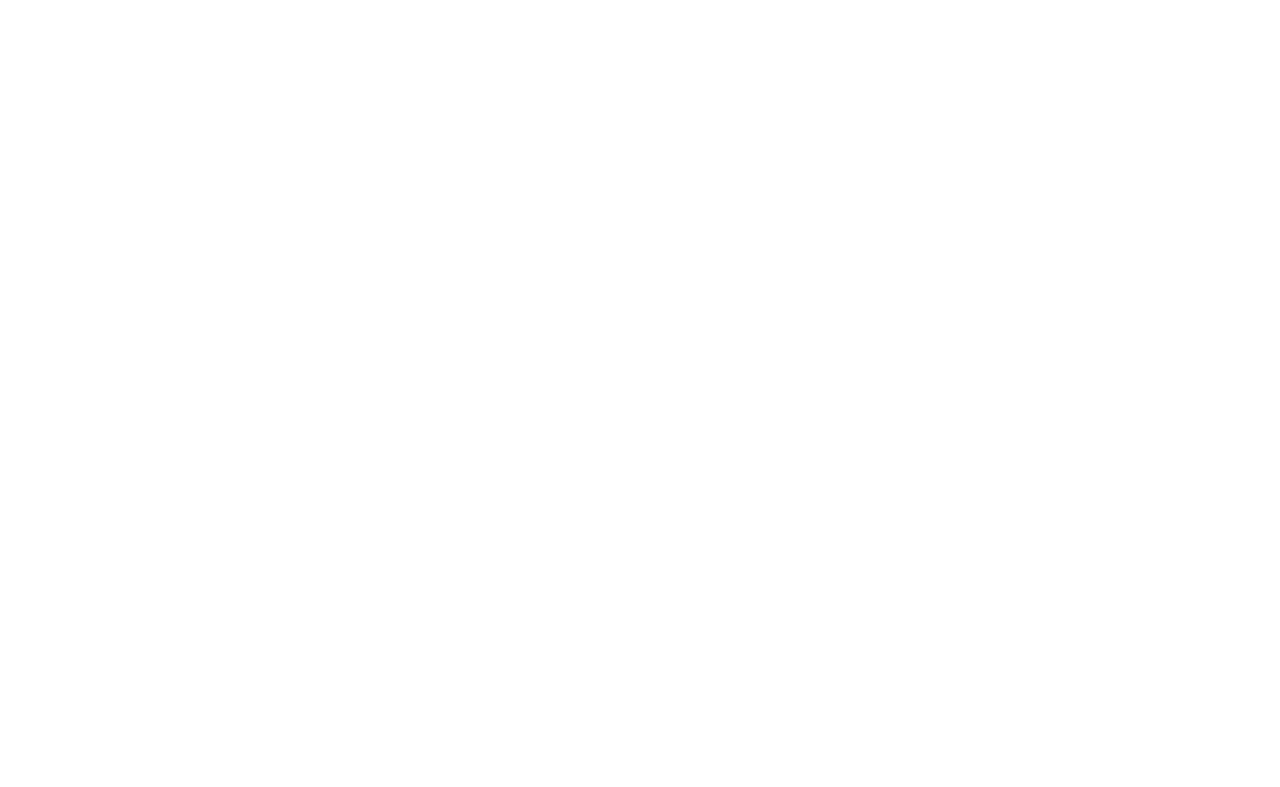
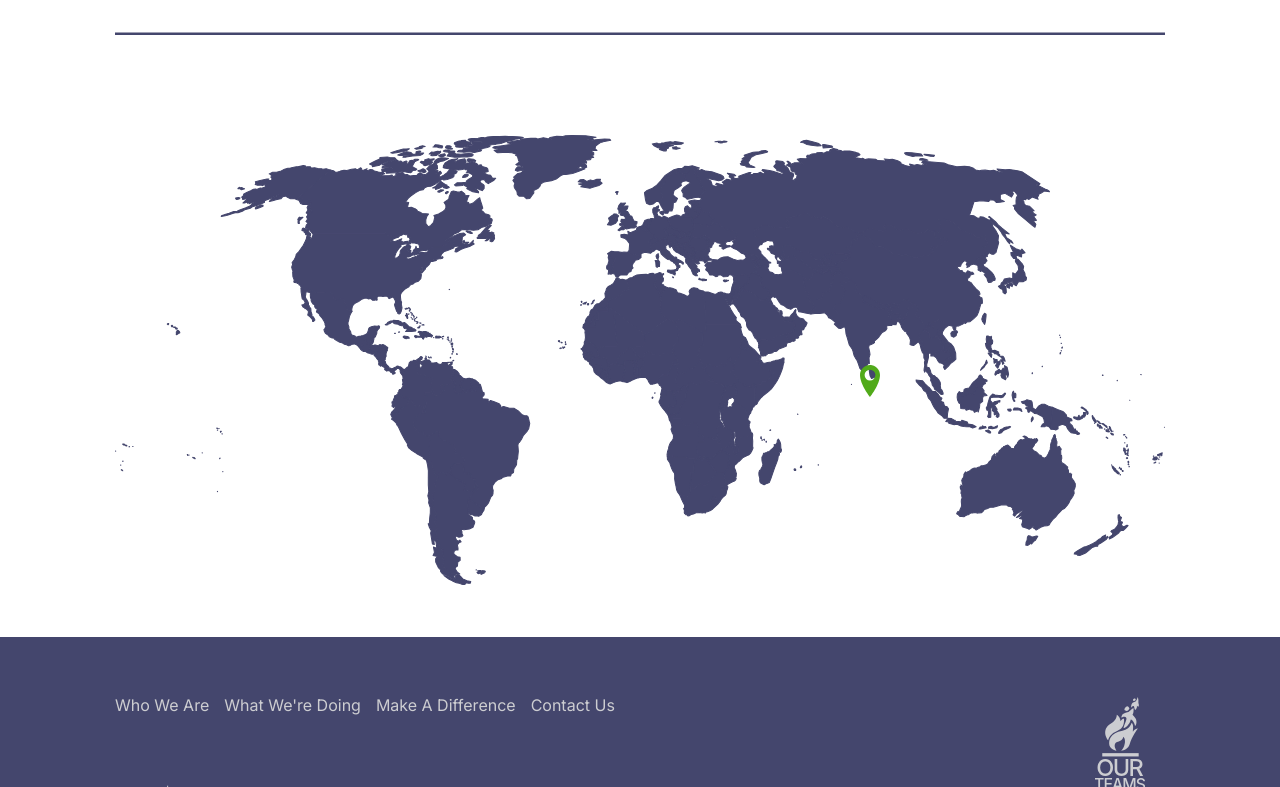
Before and after one commit to DeCKT/ourteamsinc, a React (Vite) app: page / in a window 1280 px wide. Shown: the part 1101-1888 px from the top of the page. Before the commit the page ends 860 px from the top, so only its background shows below. Built offline with nearby package versions, Linux system fonts and the light colour scheme; a web font is replaced by a local one.

Commit message:
location pins

```diff
--- a/src/components/Form.jsx
+++ b/src/components/Form.jsx
@@ -6,8 +6,11 @@
   const [responses, setResponses] = useState({});
 
   const subForm = () => {
-    // let fieldValues = props.fieldIds.map((id) => document.getElementById(id));
-    console.log(responses);
+    window.alert(
+      `The recorded responses are: ${Object.values(responses).map(
+        (resp) => `\n${resp}`
+      )}`
+    );
     props.setForm(responses);
   };
 
--- /dev/null
+++ b/src/components/Pin.jsx
@@ -0,0 +1,47 @@
+import { useState } from "react";
+import { Link } from "react-router-dom";
+
+export default function Pin(props) {
+  const [hover, setHover] = useState(false);
+
+  const toLeft = (val) => {
+    if (val >= 60) {
+      return "to-left";
+    } else {
+      return "to-right";
+    }
+  };
+
+  return (
+    <div
+      className="pin"
+      style={{
+        position: "absolute",
+        top: `${props.pin.pinTop}%`,
+        left: `${props.pin.pinLeft}%`,
+      }}
+      onMouseOver={() => setHover(true)}
+      onMouseLeave={() => setHover(false)}
+    >
+      <Link to={`/team/${props.pin.teamId}`}>
+        <svg
+          fill={!props.pin.active ? "#e91e24" : "#51AA1A"}
+          width="40px"
+          height="40px"
+          viewBox="0 0 20 20"
+          xmlns="http://www.w3.org/2000/svg"
+        >
+          <path d="M10 2.009c-2.762 0-5 2.229-5 4.99 0 4.774 5 11 5 11s5-6.227 5-11c0-2.76-2.238-4.99-5-4.99zm0 7.751a2.7 2.7 0 1 1 0-5.4 2.7 2.7 0 0 1 0 5.4z" />
+        </svg>
+      </Link>
+      <div
+        className={`pin-hover ${hover ? "hovered" : ""} ${toLeft(
+          props.pin.pinLeft
+        )}`}
+      >
+        <img src={`../src/assets/images/${props.pin.teamPic}`} alt="" />
+        <h3>{props.pin.teamName}</h3>
+      </div>
+    </div>
+  );
+}
--- a/src/pages/Apply.jsx
+++ b/src/pages/Apply.jsx
@@ -1,6 +1,6 @@
 import Form from "../components/Form";
 import { Link } from "react-router-dom";
-import { useEffect } from "react";
+import { useEffect, useState } from "react";
 
 const submitMsg = () => {
   return (
@@ -20,10 +20,10 @@
   {
     pageTitle: "Personal Information",
     fields: [
-      { type: "text", text: "First Name", id: "firstName" },
-      { type: "text", text: "Last Name", id: "lastName" },
-      { type: "email", text: "Email Address", id: "emailAddr" },
-      { type: "tel", text: "Phone Number", id: "phoneNum" },
+      { type: "text", text: "First Name", objKey: "firstName" },
+      { type: "text", text: "Last Name", objKey: "lastName" },
+      { type: "email", text: "Email Address", objKey: "emailAddr" },
+      { type: "tel", text: "Phone Number", objKey: "phoneNum" },
     ],
   },
   {
@@ -32,13 +32,15 @@
       {
         type: "textarea",
         text: "What are you hoping to accomplish?",
-        id: "projGoals",
+        objKey: "projGoals",
       },
     ],
   },
   {
     pageTitle: "How Will You Accomplish Your Goals/Outcomes?",
-    fields: [{ type: "textarea", text: "What is your plan?", id: "projPlan" }],
+    fields: [
+      { type: "textarea", text: "What is your plan?", objKey: "projPlan" },
+    ],
   },
   {
     pageTitle: "Anticipated Timeline",
@@ -46,7 +48,7 @@
       {
         type: "textarea",
         text: "What are your target dates?",
-        id: "projTimeline",
+        objKey: "projTimeline",
       },
     ],
   },
@@ -56,21 +58,23 @@
   },
 ];
 
-const respFields = {
-  firstName: "firstName",
-  lastName: "lastName",
-  email: "emailAddr",
-  phone: "phoneNum",
-  goals: "projGoals",
-  plan: "projPlan",
-  timeline: "projTimeline",
-};
+const fieldIds = [
+  "firstName",
+  "lastName",
+  "emailAddr",
+  "phoneNum",
+  "projGoals",
+  "projPlan",
+  "projTimeline",
+];
 
 function Apply() {
   useEffect(() => {
     document.title = "Application | Our TEAMS Inc";
     window.scrollTo(0, 0);
   }, []);
+
+  const [form, setForm] = useState({});
 
   return (
     <div className="body-content">
@@ -97,7 +101,11 @@
           <a href="mailto:admin@ourteamsinc.org">admin@ourteamsinc.org</a>)
         </div>
       </div>
-      <Form pages={applicationPages} resp={respFields}></Form>
+      <Form
+        pages={applicationPages}
+        fieldIds={fieldIds}
+        setForm={setForm}
+      ></Form>
     </div>
   );
 }
--- a/src/pages/Contact.jsx
+++ b/src/pages/Contact.jsx
@@ -38,6 +38,7 @@
 function Contact() {
   useEffect(() => {
     window.scrollTo(0, 0);
+    document.title = `Contact Us | Our TEAMS`;
   });
 
   const [form, setForm] = useState({});
--- a/src/pages/Home.jsx
+++ b/src/pages/Home.jsx
@@ -1,5 +1,19 @@
 import { useEffect } from "react";
 import Carousel from "../components/Carousel";
+import quote from "../assets/platoquote.svg";
+import map from "../assets/worldmap.svg";
+import Pin from "../components/Pin";
+
+const pins = [
+  {
+    pinLeft: "70",
+    pinTop: "50",
+    teamId: "1",
+    active: "true",
+    teamName: "New Life",
+    teamPic: "darin-and-children.jpg",
+  },
+];
 
 function Home() {
   useEffect(() => {
@@ -7,10 +21,25 @@
     window.scrollTo(0, 0);
   }, []);
 
+  const clickEvtHandle = (e) => {
+    console.log(e.nativeEvent);
+  };
+
   return (
     <div className="fullpage">
       <div id="carousel">
         <Carousel></Carousel>
+      </div>
+      <div className="body-content">
+        <img src={quote} alt="" />
+        <div className="map-container">
+          <img src={map} alt="" />
+          <div className="pin-container" onClick={clickEvtHandle}>
+            {pins.map((pin) => {
+              return <Pin key={pin.teamId} pin={pin}></Pin>;
+            })}
+          </div>
+        </div>
       </div>
     </div>
   );
--- a/src/styles/main.css
+++ b/src/styles/main.css
@@ -251,6 +251,47 @@
 .carousel-controls button {
   background-color: transparent;
   border: none;
+}
+
+.map-container {
+  margin-top: 60px;
+  position: relative;
+}
+
+.pin-container {
+  position: absolute;
+  top: 0;
+  bottom: 0;
+  left: 0;
+  right: 0;
+}
+
+.pin-hover {
+  position: absolute;
+  display: none;
+  width: 200px;
+  background-color: var(--trans-white);
+  border-radius: 10px;
+  box-shadow: 4px 4px 4px rgba(0, 0, 0, 0.25);
+  text-align: center;
+  overflow: hidden;
+  transform: translateY(-60%);
+}
+
+.hovered {
+  display: block;
+}
+
+.to-right {
+  left: 100%;
+}
+
+.to-left {
+  right: 100%;
+}
+
+.map-container img {
+  width: 100%;
 }
 
 /* about */
```
Also changed, not shown: src/assets/location-pin-svgrepo-com.svg (added).
